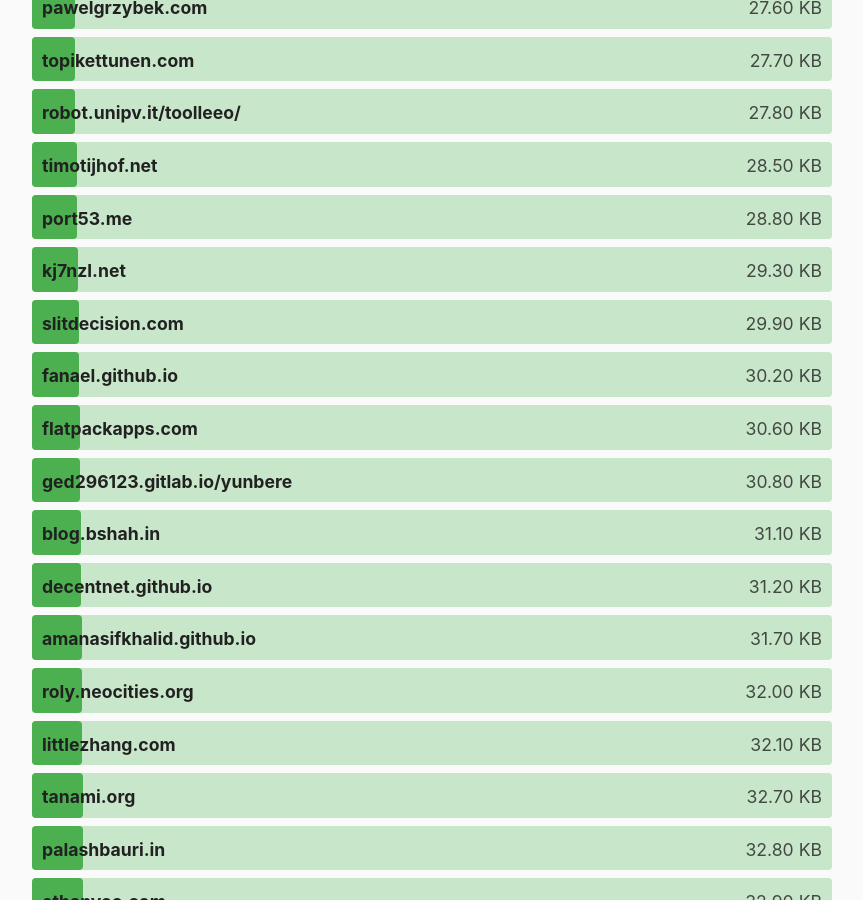
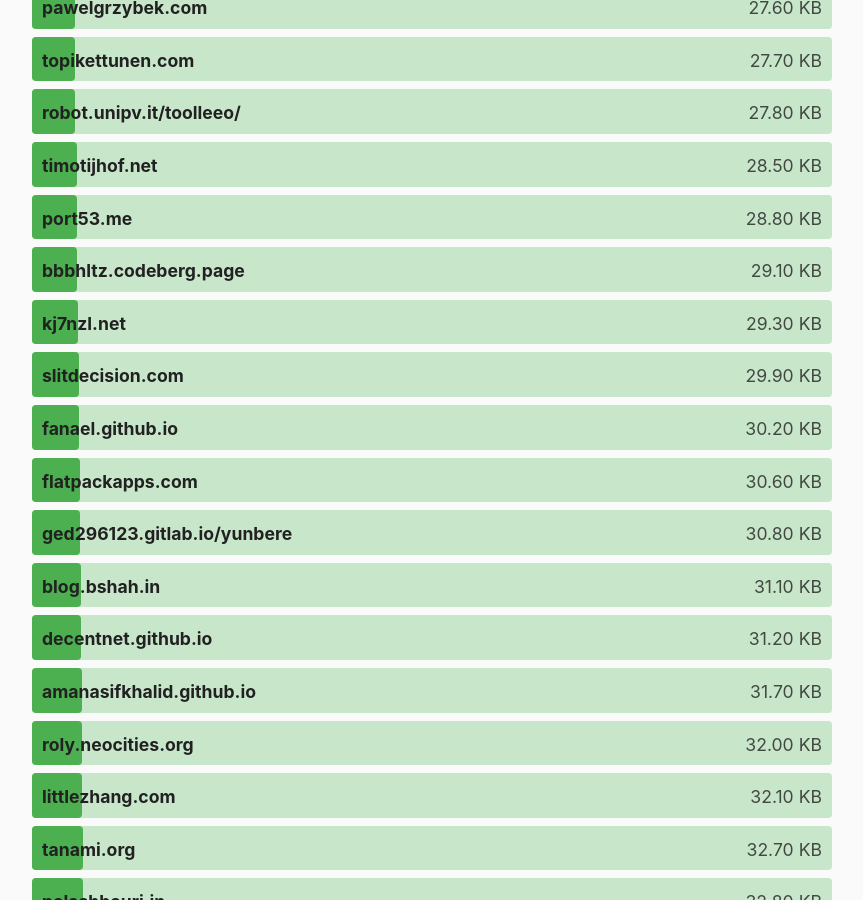
Before and after one commit to kevquirk/512kb.club, a Jekyll site: the page built from index.md, in a window 1280 px wide and 900 px high, scrolled down 7847 px. Shown: the whole window, without its empty margins (208-1071 px from the left). Built offline with Jekyll 4.4.1, drawn with Linux system fonts in a browser that asks for light colours.

Commit message:
add my blog back
not a "minimal" site

```diff
--- a/_data/sites.yml
+++ b/_data/sites.yml
@@ -173,6 +173,11 @@
   size: 502
   last_checked: 2022-01-30
 
+- domain: bbbhltz.codeberg.page
+  url: https://bbbhltz.codeberg.page
+  size: 29.1
+  last_checked: 2022-03-11
+
 - domain: bduck.xyz
   url: https://bduck.xyz/
   size: 159
```
